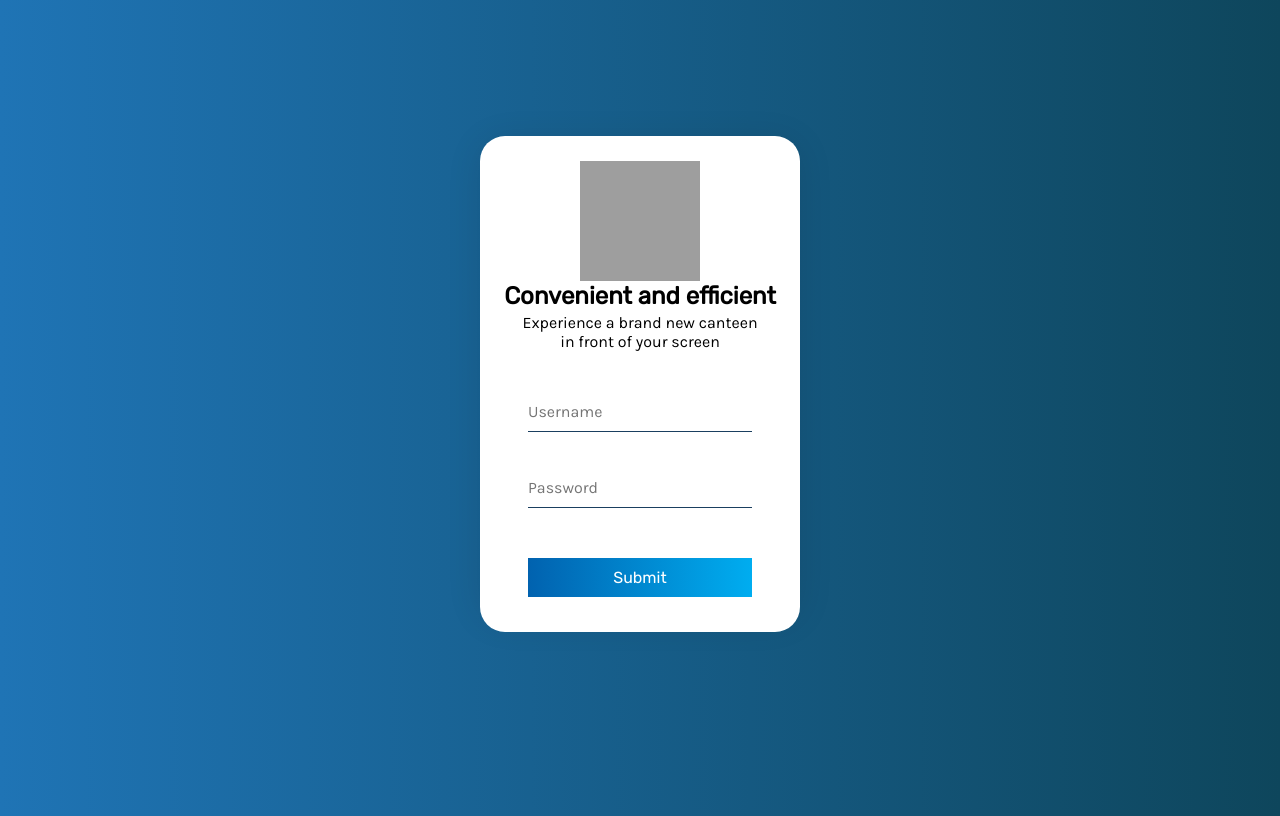
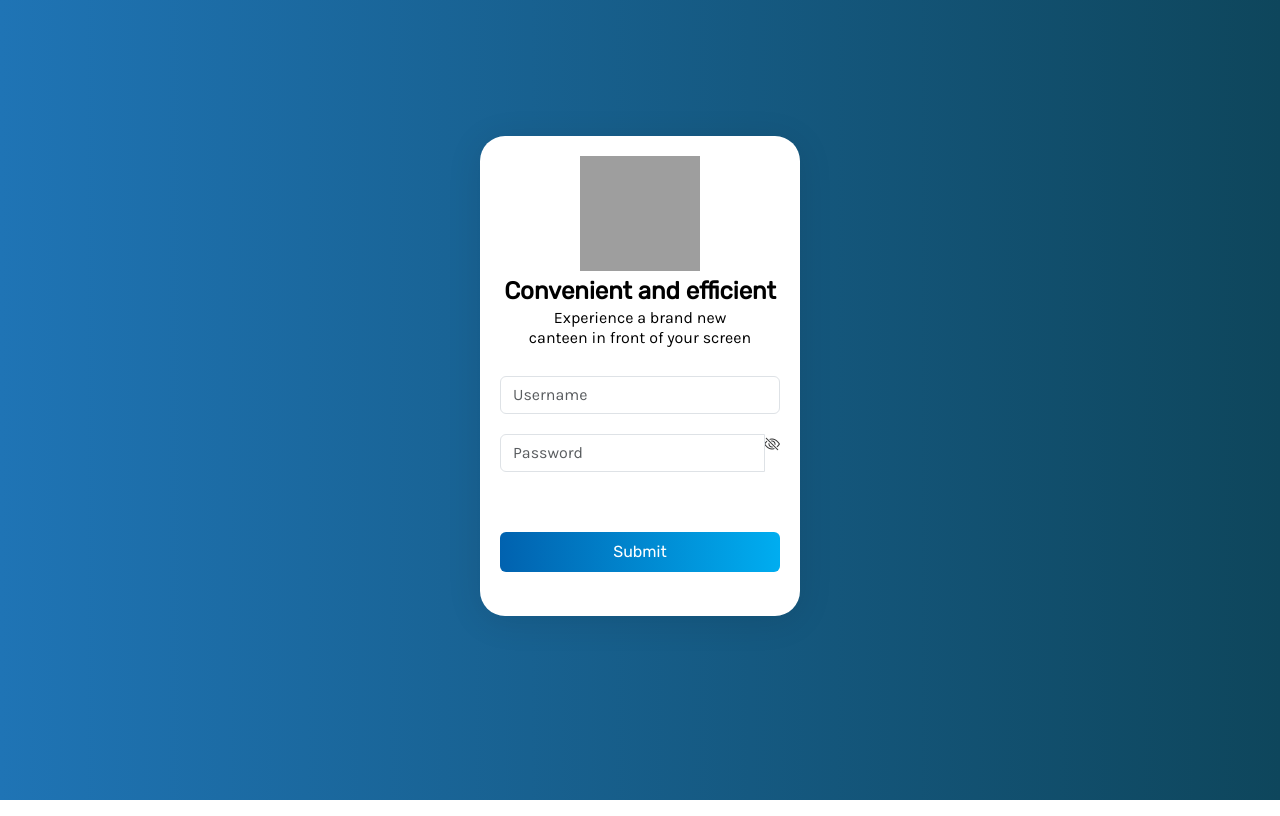
Before and after one commit to roughcellophane/mscEx, a PHP site: page /log-in.html in a window 1280 px wide. Run offline with PHP 8.4, Linux system fonts and the light colour scheme; some libraries are stand-ins or nearby versions; grey boxes are pictures that could not be loaded.

Commit message:
git modified log-in.html git modified log-in.html

```diff
--- a/log-in.html
+++ b/log-in.html
@@ -3,22 +3,45 @@
     <meta charset="UTF-8">
     <title>MakSci Express</title>
     <link rel="stylesheet" href="login.css">
-
-  </head>
+    <link href="https://cdn.jsdelivr.net/npm/bootstrap@5.3.0-alpha3/dist/css/bootstrap.min.css" rel="stylesheet" integrity="sha384-KK94CHFLLe+nY2dmCWGMq91rCGa5gtU4mk92HdvYe+M/SXH301p5ILy+dN9+nJOZ" crossorigin="anonymous">
+    <link rel="stylesheet" href="https://maxcdn.bootstrapcdn.com/font-awesome/4.4.0/css/font-awesome.min.css">
+    <script src="https://cdn.jsdelivr.net/npm/bootstrap@5.3.0-alpha3/dist/js/bootstrap.bundle.min.js" integrity="sha384-ENjdO4Dr2bkBIFxQpeoTz1HIcje39Wm4jDKdf19U8gI4ddQ3GYNS7NTKfAdVQSZe" crossorigin="anonymous"></script>
+    <script src="https://ajax.googleapis.com/ajax/libs/jquery/3.5.1/jquery.min.js"> </script>
+</head>
+<script>
+// toggle password visibility
+$(document).ready(function() {
+    $("#show_hide_password a").on('click', function(event) {
+        event.preventDefault();
+        if($('#show_hide_password input').attr("type") == "text"){
+            $('#show_hide_password input').attr('type', 'password');
+            $('#show_hide_password i').addClass( "bi-eye-slash" );
+            $('#show_hide_password i').removeClass( "bi-eye" );
+        }else if($('#show_hide_password input').attr("type") == "password"){
+            $('#show_hide_password input').attr('type', 'text');
+            $('#show_hide_password i').removeClass( "bi-eye-slash" );
+            $('#show_hide_password i').addClass( "bi-eye" );
+        }
+    });
+});
+</script>
 <body>
 <main>
 <div class="loginDiv">
     <div class="infoContainer">
         <img class="loginlogo" src="https://media.discordapp.net/attachments/1021975352945414186/1085188387692089474/MakSci_Express_Logo_Version_14_-_Symbol_1.1.png" draggable="false">
-            <div class="catchphrase" id="infoHeader">Convenient and efficient</div>
-            <div class="textsababa" id="infoDesc">Experience a brand new canteen in front of your screen</div>
+            <div id="infoHeader">Convenient and efficient</div>
+            <div id="infoDesc">Experience a brand new canteen in front of your screen</div>
     </div>
     <div class="loginContainer">
     <form action="connect.php" method="POST">
         <div class="login">
-        <p></p><input type="field" class="form-control user-box" id="UserID" name="UserID" placeholder="Username" required>
-        <p></p><input type="password" class="form-control user-box" id="Password" name="Password" placeholder="Password" required>
-        <br>
+        <input type="field" class="form-control user-box" id="UserID" name="UserID" placeholder="Username" required>
+        <div class="form-group">
+            <div class="input-group" id="show_hide_password">
+                <input type="password" class="form-control user-box" id="Password" name="Password" placeholder="Password" required>
+              <div class="input-group-addon">
+                <a href=""><i class="bi bi-eye-slash" aria-hidden="true"></i></a></div></div></div></div>
         <input type="submit" id="submitButton">
     </form>
         </div>
--- a/login.css
+++ b/login.css
@@ -1,5 +1,7 @@
 @import url(https://fonts.googleapis.com/css?family=Rubik);
 @import url(https://fonts.googleapis.com/css?family=Karla);
+@import url("https://cdn.jsdelivr.net/npm/bootstrap-icons@1.3.0/font/bootstrap-icons.css");
+
 body{
     background: rgb(31,116,181);
     background: -moz-linear-gradient(90deg, rgba(31,116,181,1) 0%, rgba(14,70,92,1) 100%);
@@ -8,6 +10,7 @@
     min-height: 100vh;
     display: flex;
     overflow: hidden;
+    line-height: 20px !important;
 }
 .loginDiv{
     position: absolute;
@@ -22,6 +25,7 @@
     border-radius: 25px;
     text-align: center;
     box-shadow: 0px 5px 35px rgba(0,0,0,0.1);
+    padding: 20px;
 }
 .infoContainer{
     width: 100%;
@@ -35,55 +39,56 @@
     color: black;
     background: #fff;
     border-radius: 0px 0px 25px 25px;
+    position: relative;
 }
 
 .loginlogo{
     width: 120px;
-    height: 120px;
+    height: 115px;
     text-align: center;
     vertical-align: text-bottom;
-    padding: 25px 0px 0px 0px;
 }
 
 .user-box{
+    vertical-align: text-top;
     font-family: 'Karla', sans-serif;
-    width: 70%;
     padding: 10px 0;
     font-size: 16px;
     color: #000;
     margin-bottom: 20px;
-    border: none;
-    border-bottom: 1px solid #1A3F60;
-    outline: none;
-    background: transparent;
   }
-
-.textsababa{
-    vertical-align: text-bottom;
-    padding-top: 2.5px;
-    padding-left: 3vw;
-    padding-right: 3vw;
-}
 
 #infoHeader{
     font-size: 24px;
     font-weight: bold;
     font-family: Rubik, sans-serif;
+    padding: 10px 0px 2px 0px;
 }
 
 #infoDesc{
     font-size: 16px;
     font-family: Karla, sans-serif;
+    vertical-align: text-bottom;
+    padding: 5px 25px 5px 25px;
 }
 
+.bi-eye, .bi-eye-slash{
+    color:#333;
+  }
+
+.input-group-addon{
+    vertical-align: text-bottom;
+  }
+
 #submitButton{
-    width: 70%;
+    width: 280px;
+    border-radius: 0.375rem;
     padding: 10px 0;
     font-family: 'Rubik', sans-serif;
     border: none;
     font-size: 16px;
     color: white;
-    margin: 30px 0;
+    margin: 40px 0;
     outline: none;
     background: rgb(1,98,175);
     background: -moz-linear-gradient(90deg, rgba(1,98,175,1) 0%, rgba(0,173,240,1) 100%);
```
